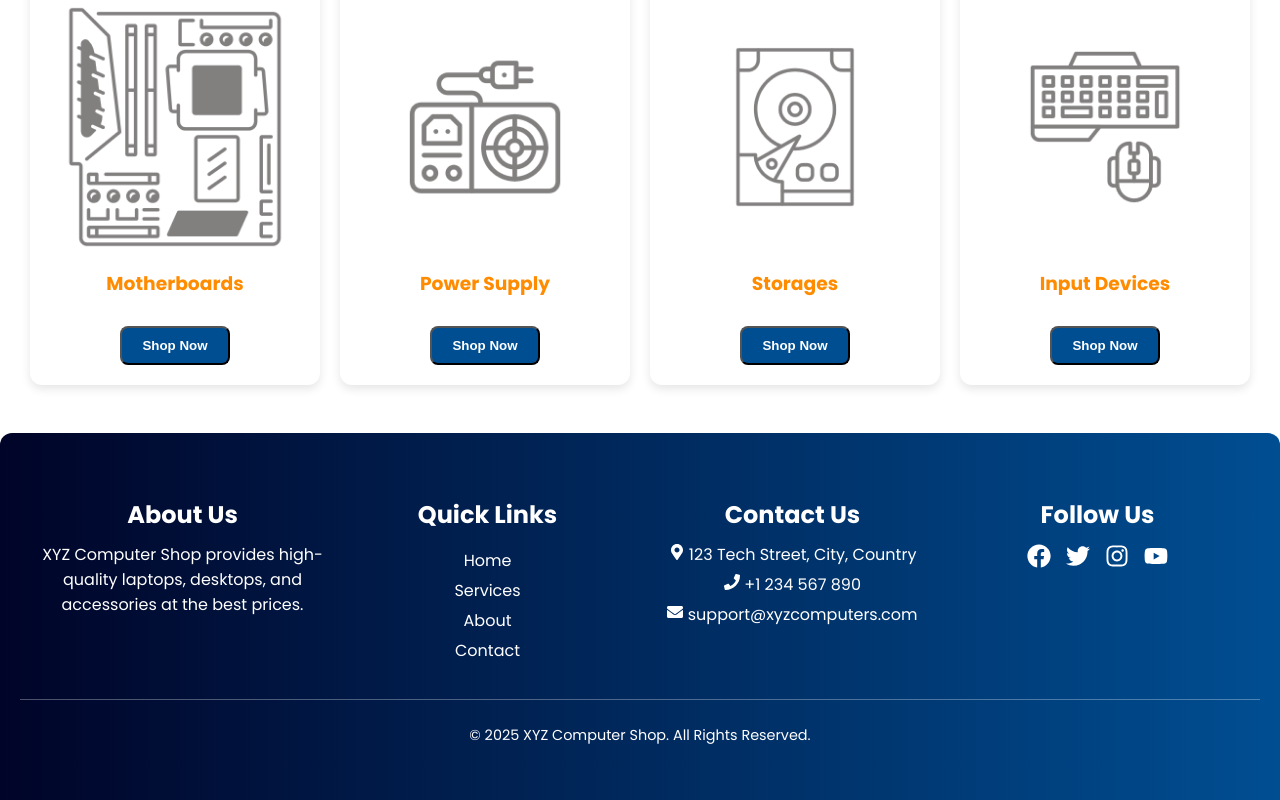
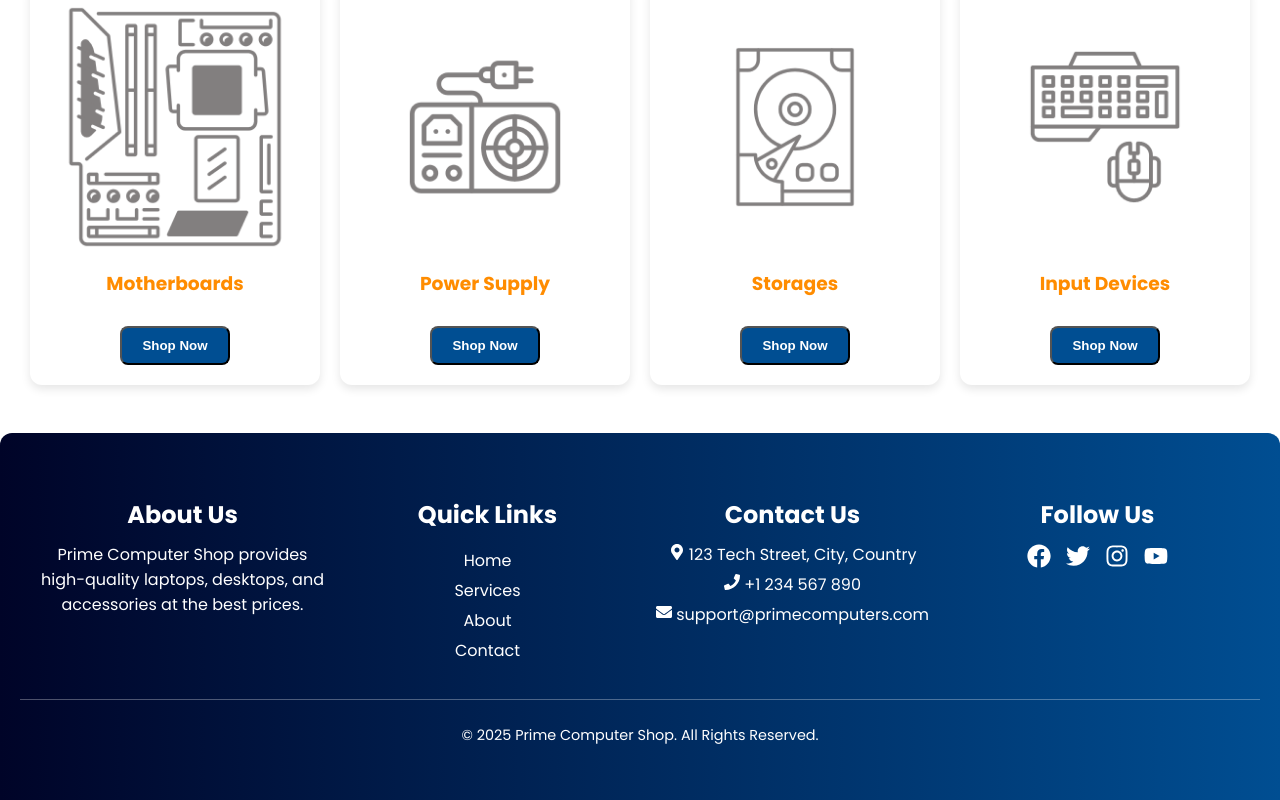
Before and after one commit to dushansineth-design/myweb1, a React (Vite) app: page / in a window 1280 px wide. Shown: the part 1012-1812 px from the top of the page. Built offline with nearby package versions, Linux system fonts and the light colour scheme.

Commit message:
Change Footer

```diff
--- a/src/Components/FooterContent/FooterContent.jsx
+++ b/src/Components/FooterContent/FooterContent.jsx
@@ -11,7 +11,7 @@ function FooterContent() {
         {/* About Section */}
         <div className="footer-section">
           <h3>About Us</h3>
-          <p>XYZ Computer Shop provides high-quality laptops, desktops, and accessories at the best prices.</p>
+          <p>Prime Computer Shop provides high-quality laptops, desktops, and accessories at the best prices.</p>
         </div>
 
         {/* Quick Links */}
@@ -30,7 +30,7 @@ function FooterContent() {
           <h3>Contact Us</h3>
           <p><FaMapMarkerAlt /> 123 Tech Street, City, Country</p>
           <p><FaPhone /> +1 234 567 890</p>
-          <p><FaEnvelope /> support@xyzcomputers.com</p>
+          <p><FaEnvelope /> support@primecomputers.com</p>
         </div>
 
         {/* Social Media Links */}
@@ -47,7 +47,7 @@ function FooterContent() {
 
       {/* Copyright Section */}
       <div className="footer-bottom">
-        <p>© {new Date().getFullYear()} XYZ Computer Shop. All Rights Reserved.</p>
+        <p>© {new Date().getFullYear()} Prime Computer Shop. All Rights Reserved.</p>
       </div>
     </footer>
   );
```
